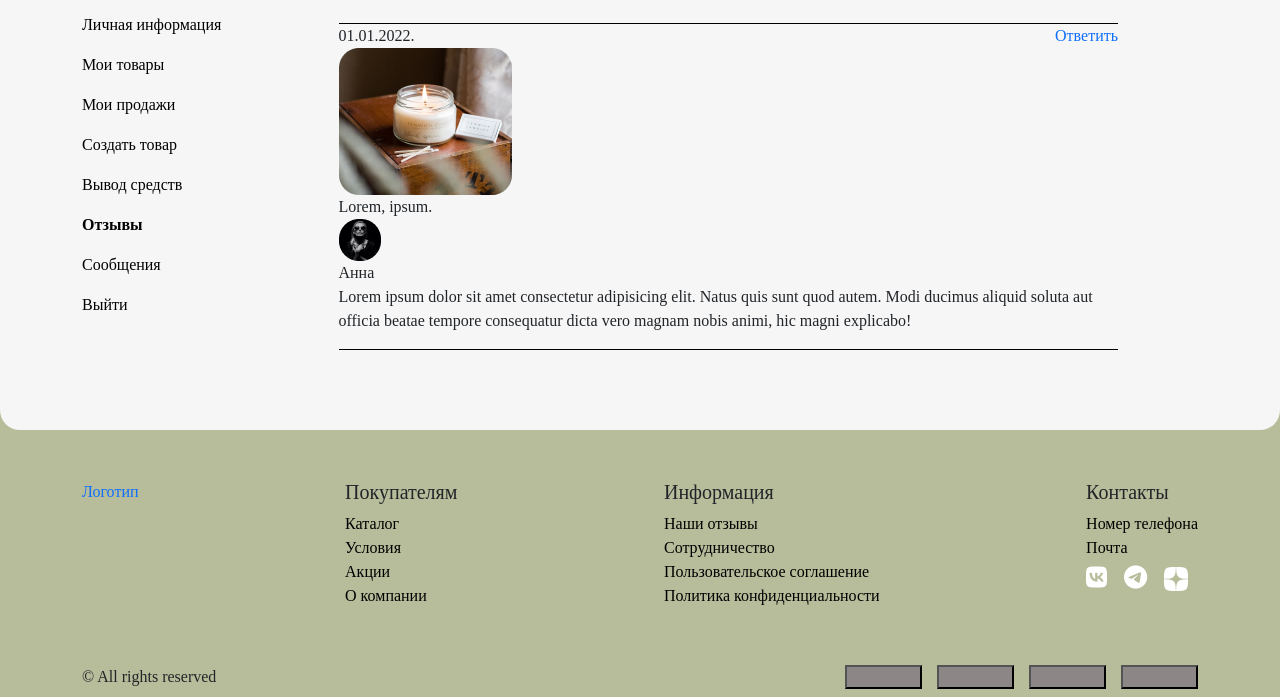
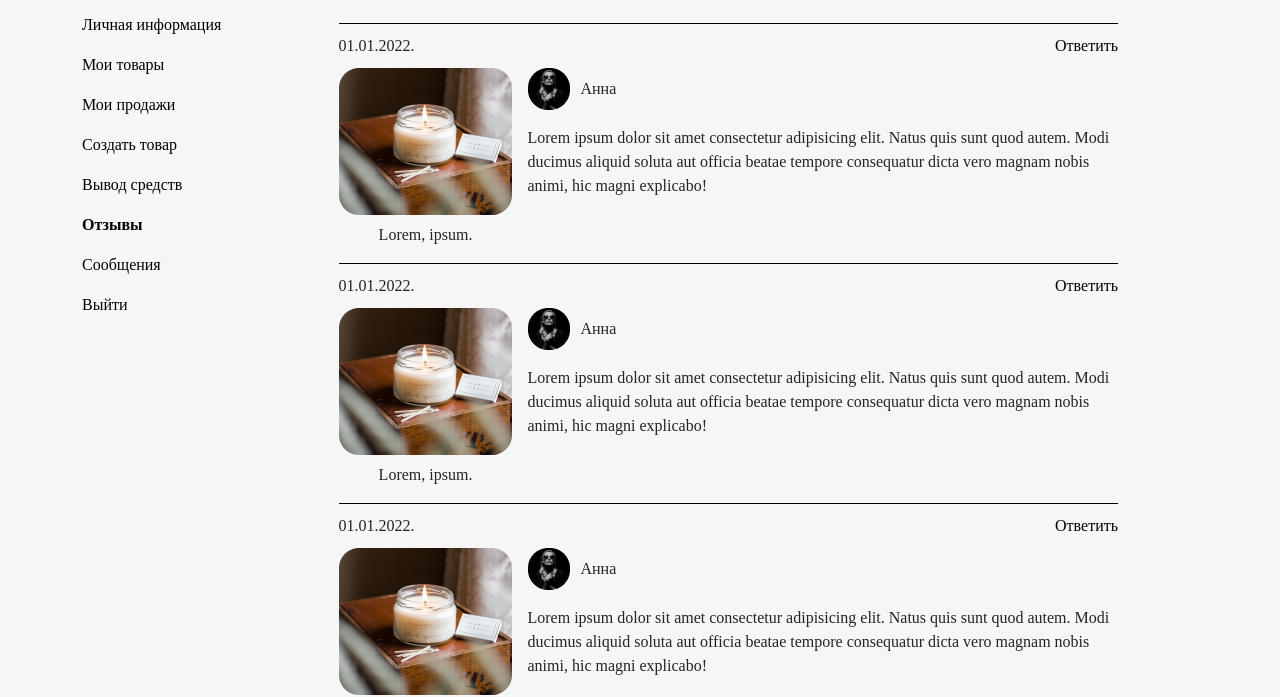
Before and after one commit to Pupupupupipu/1tsprint, a plain HTML site: page pages/profile/provider/reviews/index.html in a window 1280 px wide. Shown: the part 259-956 px from the top of the page. Drawn offline with nearby package versions, Linux system fonts and the light colour scheme; a web font is replaced by a local one.

Commit message:
Added review page

```diff
--- a/pages/profile/provider/reviews/index.html
+++ b/pages/profile/provider/reviews/index.html
@@ -92,7 +92,7 @@
                                         <div class="line-time">01.01.2022.</div>
                                         <a class="reply-link">Ответить</a>
                                     </div>
-                                    <div class="content-wrapper"></div>
+                                    <div class="content-wrapper">
                                         <div class="content-left">
                                             <img class="product-image" src="../../../../icons/review-product.png" />
                                             <div class="product-name">Lorem, ipsum.</div>
@@ -106,6 +106,51 @@
                                                 Natus quis sunt quod autem. Modi ducimus aliquid soluta aut officia beatae
                                                 tempore consequatur dicta vero magnam nobis animi, hic magni explicabo!
                                             </p>
+                                        </div>
+                                    </div>
+                                </div>
+                                <div class="content-line">
+                                    <div class="line-header">
+                                        <div class="line-time">01.01.2022.</div>
+                                        <a class="reply-link">Ответить</a>
+                                    </div>
+                                    <div class="content-wrapper">
+                                        <div class="content-left">
+                                            <img class="product-image" src="../../../../icons/review-product.png" />
+                                            <div class="product-name">Lorem, ipsum.</div>
+                                        </div>
+                                        <div class="content-right">
+                                            <div class="user-short">
+                                                <img src="../../../../icons/user-pic.png" alt="User face" class="user-pic">
+                                                <div class="user-name">Анна</div>
+                                            </div>
+                                            <p class="user-review">Lorem ipsum dolor sit amet consectetur adipisicing elit.
+                                                Natus quis sunt quod autem. Modi ducimus aliquid soluta aut officia beatae
+                                                tempore consequatur dicta vero magnam nobis animi, hic magni explicabo!
+                                            </p>
+                                        </div>
+                                    </div>
+                                </div>
+                                <div class="content-line">
+                                    <div class="line-header">
+                                        <div class="line-time">01.01.2022.</div>
+                                        <a class="reply-link">Ответить</a>
+                                    </div>
+                                    <div class="content-wrapper">
+                                        <div class="content-left">
+                                            <img class="product-image" src="../../../../icons/review-product.png" />
+                                            <div class="product-name">Lorem, ipsum.</div>
+                                        </div>
+                                        <div class="content-right">
+                                            <div class="user-short">
+                                                <img src="../../../../icons/user-pic.png" alt="User face" class="user-pic">
+                                                <div class="user-name">Анна</div>
+                                            </div>
+                                            <p class="user-review">Lorem ipsum dolor sit amet consectetur adipisicing elit.
+                                                Natus quis sunt quod autem. Modi ducimus aliquid soluta aut officia beatae
+                                                tempore consequatur dicta vero magnam nobis animi, hic magni explicabo!
+                                            </p>
+                                        </div>
                                     </div>
                                 </div>
                             </div>
--- a/pages/profile/provider/reviews/reviews.scss
+++ b/pages/profile/provider/reviews/reviews.scss
@@ -1,9 +1,22 @@
 @import url(../../profile.css);
-.content{
+.content {
     &-line {
         border-top: 1px solid #000;
+        padding-bottom: 1em;
         &:last-of-type {
             border-bottom: 1px solid #000;
+        }
+    }
+    &-wrapper {
+        display: flex;
+        gap: 15px;
+    }
+    &-left {
+        display: flex;
+        flex-direction: column;
+        text-align: center;
+        .product-name {
+            margin-top: .5em;
         }
     }
 }
@@ -11,9 +24,20 @@
     &-header {
         display: flex;
         justify-content: space-between;
+        margin: 10px 0;
         gap: 15px;
-    }
-    &-time {
-
+        .reply-link {
+            color: #000;
+        }
     }
 }
+.user {
+    &-short {
+        display: flex;
+        gap: 10px;
+        align-items: center;
+    }
+    &-review {
+        margin: 1em 0;
+    }
+}
```
Also changed, not shown: pages/profile/provider/reviews/reviews.css, 1 other file. Lines whose indentation alone changed are shown as unchanged.
